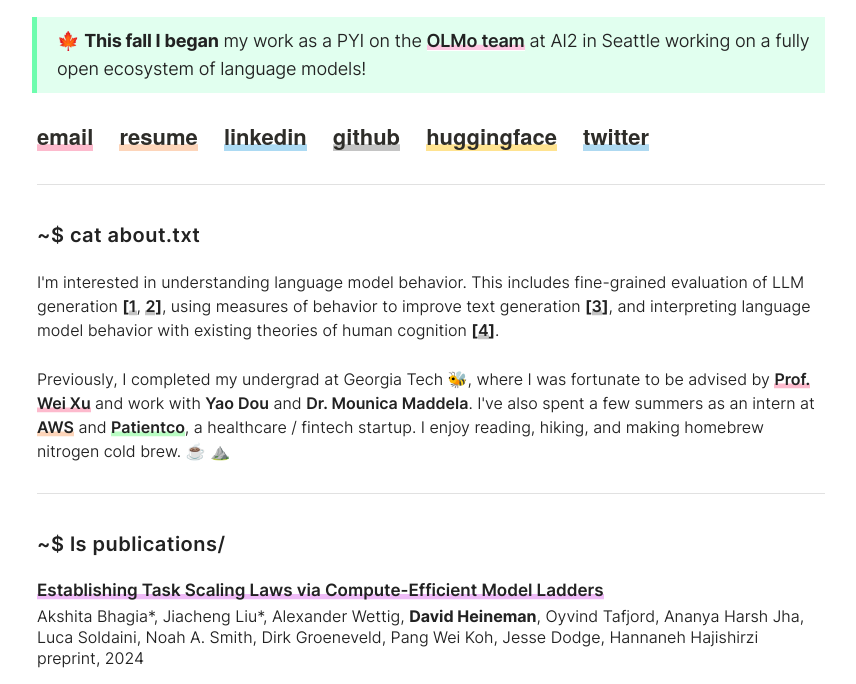
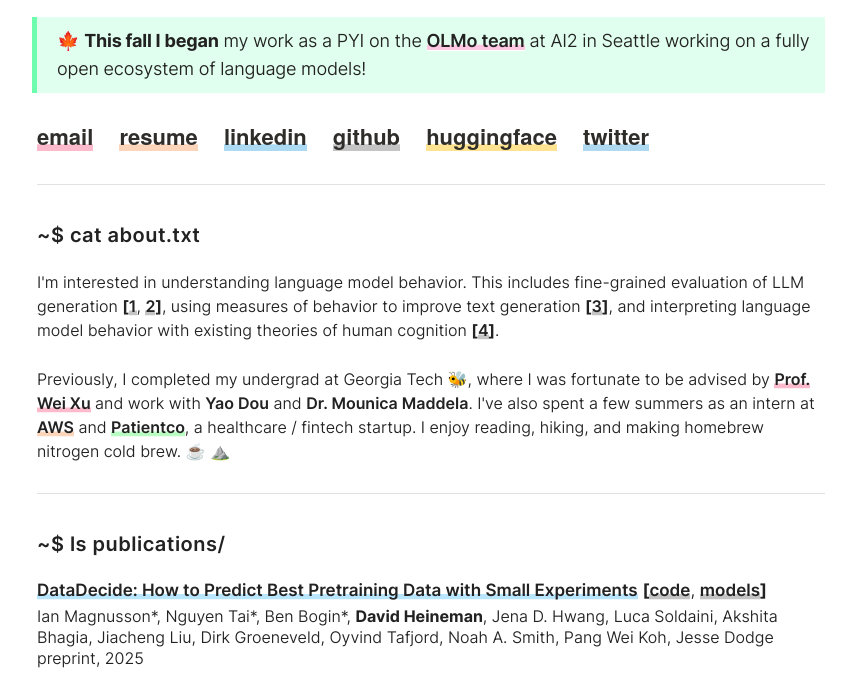
Before and after one commit to davidheineman/davidheineman.com, a plain HTML site: page index.html in a window 1280 px wide. Shown: the part 243-927 px from the top of the page, without its empty margins (209-1065 px from the left). Drawn offline with Linux system fonts and the light colour scheme; a script that the page names is missing.

Commit message:
datadecide!

```diff
--- a/index.html
+++ b/index.html
@@ -60,6 +60,10 @@
     <div class='section'>
         <hr>
         <h5 class='title'>~$ ls publications/</h6>
+            <p class='pub'>
+                <a class='label-blue' href='https://arxiv.org/abs/2504.11393'>DataDecide: How to Predict Best Pretraining Data with Small Experiments</a> <b>[</b><a class='label-black' href='https://github.com/allenai/datadecide'>code</a>, <a class='label-black' href='https://huggingface.co/collections/allenai/datadecide-67edb1d2bacba40b5d3ed633'>models</a><b>]</b> <br />
+                <p class='author'>Ian Magnusson*, Nguyen Tai*, Ben Bogin*, <b>David Heineman</b>, Jena D. Hwang, Luca Soldaini, Akshita Bhagia, Jiacheng Liu, Dirk Groeneveld, Oyvind Tafjord, Noah A. Smith, Pang Wei Koh, Jesse Dodge<br /> preprint, 2025</p>
+            </p>
         <p class='pub'>
             <a class='label-pink' href='https://arxiv.org/abs/2412.04403'>Establishing Task Scaling Laws via Compute-Efficient Model Ladders</a> <br />
             <p class='author'>Akshita Bhagia*, Jiacheng Liu*, Alexander Wettig, <b>David Heineman</b>, Oyvind Tafjord, Ananya Harsh Jha, Luca Soldaini, Noah A. Smith, Dirk Groeneveld, Pang Wei Koh, Jesse Dodge, Hannaneh Hajishirzi<br /> preprint, 2024</p>
```
